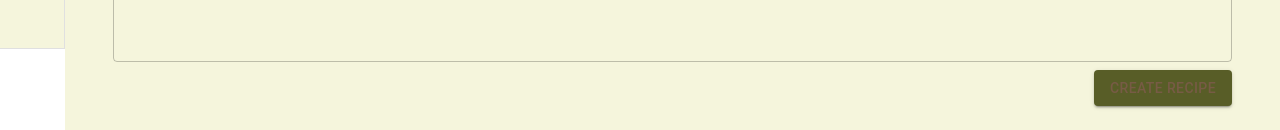
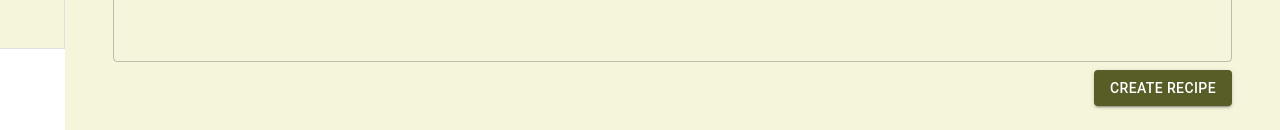
Before and after one commit to Jiseeeh/recipe-realm, a Next.js app: page /recipe/create in a window 1280 px wide. Shown: the part 751-881 px from the top of the page. Built offline with nearby package versions, Linux system fonts and the light colour scheme; sample sign-in values are in the browser's storage.

Commit message:
style: make text color white

```diff
--- a/src/pages/recipe/[id].tsx
+++ b/src/pages/recipe/[id].tsx
@@ -180,7 +180,7 @@ export default function Recipe() {
             <Button
               onClick={onModify}
               variant="contained"
-              sx={{ color: `${theme.palette.secondary.main}` }}
+              sx={{ color: `#fff` }}
             >
               Modify
             </Button>
@@ -211,7 +211,7 @@ export default function Recipe() {
                 <Button
                   variant="contained"
                   disabled={isSubmitting}
-                  sx={{ color: `${theme.palette.secondary.main}` }}
+                  sx={{ color: `#fff` }}
                   onClick={onUpdate}
                 >
                   Update
--- a/src/pages/recipe/create.tsx
+++ b/src/pages/recipe/create.tsx
@@ -186,7 +186,7 @@ export default function Create() {
               <Button
                 variant="contained"
                 sx={{
-                  color: `${theme.palette.secondary.main}`,
+                  color: `#fff`,
                   alignSelf: "center",
                   marginLeft: "auto",
                 }}
--- a/src/pages/recipe/moderation.tsx
+++ b/src/pages/recipe/moderation.tsx
@@ -98,7 +98,7 @@ export default function Moderation() {
           <Button
             disabled={isSubmitting}
             variant="contained"
-            sx={{ color: theme.palette.secondary.main }}
+            sx={{ color: '#fff' }}
             onClick={handleRecipeApprove(params.row.id)}
           >
             Approve
```
